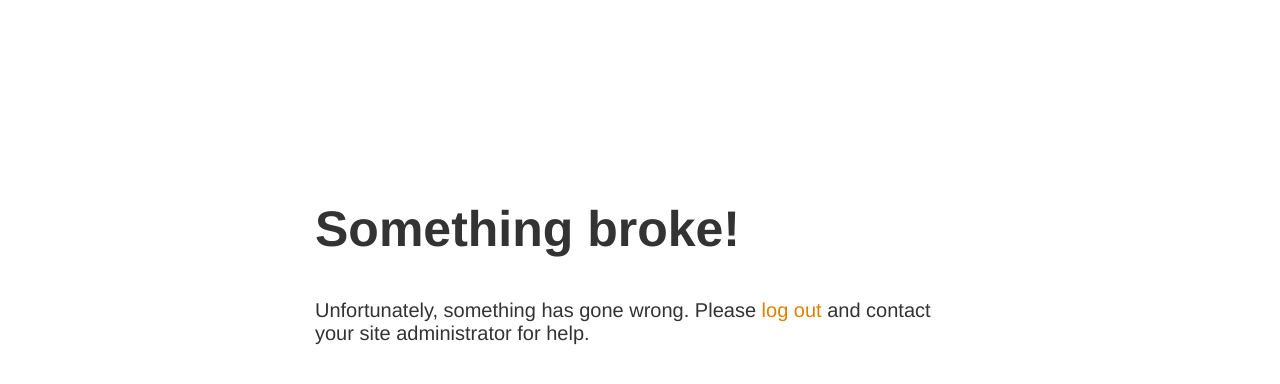
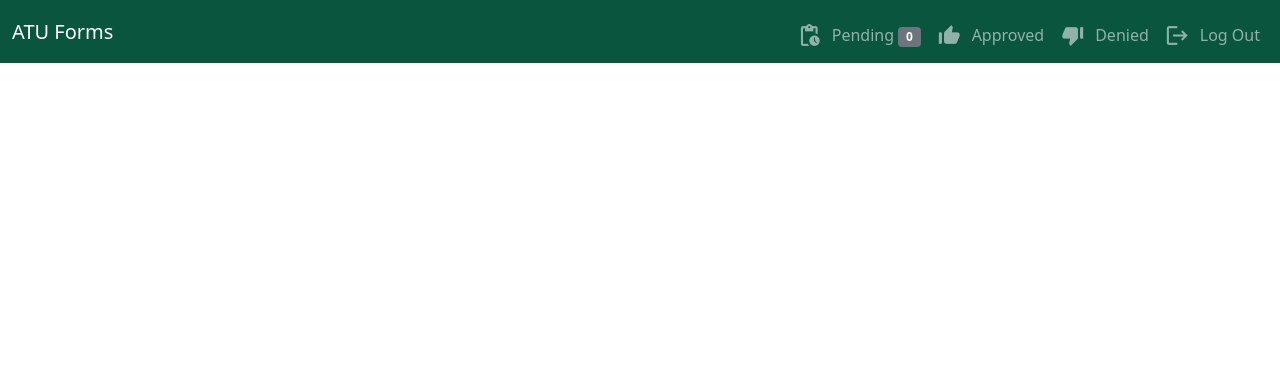
Before and after one commit to DevPuga/CapstoneProject, a Django app: page / in a window 1280 px wide. Shown: the top 384 px of the page. Run offline with Django 3.2, Linux system fonts and the light colour scheme; the visitor is signed in with stand-in values (Sample User, id 1).

Commit message:
Made navbar go places, navbar is now inherited by pages through base

```diff
--- /dev/null
+++ b/DeanProject/templates/DeanProject/approved.html
@@ -0,0 +1,5 @@
+{% extends "DeanProject/base.html" %}
+
+{% block content %}
+<h1>Hello from approved</h1>
+{% endblock %}
--- a/DeanProject/templates/DeanProject/base.html
+++ b/DeanProject/templates/DeanProject/base.html
@@ -8,9 +8,11 @@
   <link href="https://fonts.googleapis.com/icon?family=Material+Icons" rel="stylesheet">
   <link href="https://cdn.jsdelivr.net/npm/bootstrap@5.0.0-beta2/dist/css/bootstrap.min.css" rel="stylesheet" integrity="sha384-BmbxuPwQa2lc/FVzBcNJ7UAyJxM6wuqIj61tLrc4wSX0szH/Ev+nYRRuWlolflfl" crossorigin="anonymous">
   {% block styles %}
+  <link rel="stylesheet" href="/static/styles_dashboard.css">
   {% endblock %}
 </head>
 <body>
+  {% include 'DeanProject/navbar.html' %}
   {% block content %}
   {% endblock %}
   <script src="https://cdn.jsdelivr.net/npm/bootstrap@5.0.0-beta2/dist/js/bootstrap.bundle.min.js" integrity="sha384-b5kHyXgcpbZJO/tY9Ul7kGkf1S0CWuKcCD38l8YkeH8z8QjE0GmW1gYU5S9FOnJ0" crossorigin="anonymous"></script>
--- /dev/null
+++ b/DeanProject/templates/DeanProject/denied.html
@@ -0,0 +1,5 @@
+{% extends "DeanProject/base.html" %}
+
+{% block content %}
+<h1>Hello from denied</h1>
+{% endblock %}
--- /dev/null
+++ b/DeanProject/templates/DeanProject/navbar.html
@@ -0,0 +1,26 @@
+{% block content %}
+<nav style="background-color: #0A553E;" class="navbar navbar-expand-sm navbar-dark">
+  <div class="container-fluid">
+    <a class="navbar-brand" href="/">ATU Forms</a>
+    <button class="navbar-toggler" type="button" data-bs-toggle="collapse" data-bs-target="#navbarToggler" aria-controls="navbarToggler" aria-expanded="false" aria-label="Toggle navigation">
+      <span class="navbar-toggler-icon"></span>
+    </button>
+    <div class="collapse navbar-collapse" id="navbarToggler" role="tablist" data-target="#myTabContent">
+      <ul class="navbar-nav ms-auto pr-4">
+        <li class="nav-item {{ pending_page }}">
+          <a class="nav-link" aria-current="page" href="{% url 'pending' %}"><i class="material-icons">pending_actions</i>Pending <span class="badge bg-secondary">0</span></a>
+        </li>
+        <li class="nav-item {{ approved_page }}">
+          <a class="nav-link" href="{% url 'approved' %}"><i class="material-icons">thumb_up_alt</i>Approved</a>
+        </li>
+        <li class="nav-item {{ denied_page }}">
+          <a class="nav-link" href="{% url 'denied' %}"><i class="material-icons">thumb_down_alt</i>Denied</a>
+        </li>
+        <li class="nav-item">
+          <a class="nav-link" href="/logout"><i class="material-icons">logout</i>Log Out</a>
+        </li>
+      </ul>
+    </div>
+  </div>
+</nav>
+{% endblock %}
--- /dev/null
+++ b/DeanProject/templates/DeanProject/pending.html
@@ -0,0 +1,5 @@
+{% extends "DeanProject/base.html" %}
+
+{% block content %}
+<h1>Hello from pending</h1>
+{% endblock %}
--- a/DeanProject/urls.py
+++ b/DeanProject/urls.py
@@ -21,6 +21,9 @@ from . import views
 
 urlpatterns = [
     path('admin/', admin.site.urls),
+    path('pending/', views.pending, name='pending'),
+    path('approved/', views.approved, name='approved'),
+    path('denied/', views.denied, name='denied'),
     path('', views.home_view),
     path('', include("django.contrib.auth.urls")),
 ]
--- a/DeanProject/views.py
+++ b/DeanProject/views.py
@@ -7,12 +7,26 @@ from .forms import UGGraduation
 #The main dashboard view
 def home_view(request):
   if request.user.is_authenticated:
-      if request.user.groups.filter(name="Faculty").exists():
-          template = loader.get_template('DeanProject/dash-faculty.html')
-      elif request.user.groups.filter(name="Student").exists():
-          template = loader.get_template('DeanProject/dash-student.html')
-      else:
-          template = loader.get_template('DeanProject/error.html')
+      # Checks the group the authenticated user is in
+      # if request.user.groups.filter(name="Faculty").exists():
+      #     template = loader.get_template('DeanProject/dash-faculty.html')
+      # elif request.user.groups.filter(name="Student").exists():
+      #     template = loader.get_template('DeanProject/dash-student.html')
+      # else:
+      #     template = loader.get_template('DeanProject/error.html')
+      template = loader.get_template('DeanProject/base.html')
       return HttpResponse(template.render())
   else:
       return redirect('/login')
+
+def pending(request):
+    context = {"pending_page": "active"}
+    return render(request, 'DeanProject/pending.html', context)
+
+def approved(request):
+    context = {"approved_page": "active"}
+    return render(request, 'DeanProject/approved.html', context)
+
+def denied(request):
+    context = {"denied_page": "active"}
+    return render(request, 'DeanProject/denied.html', context)
```
Also changed, not shown: DeanProject/templates/DeanProject/dash-faculty.html (+0 -31 lines), DeanProject/templates/DeanProject/dash-student.html (+0 -31 lines).
